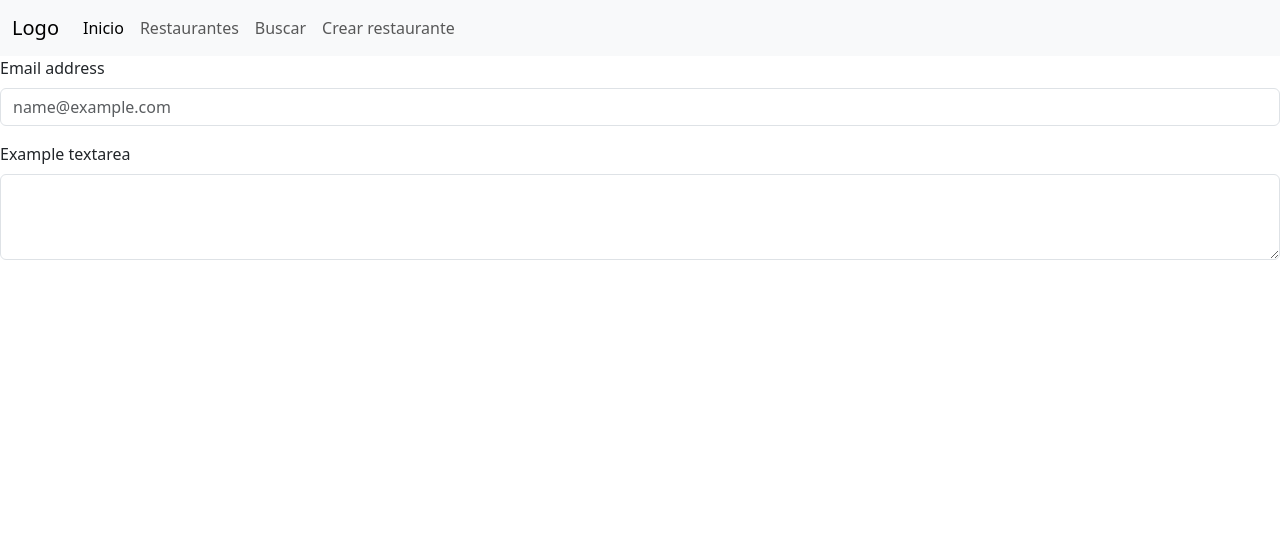
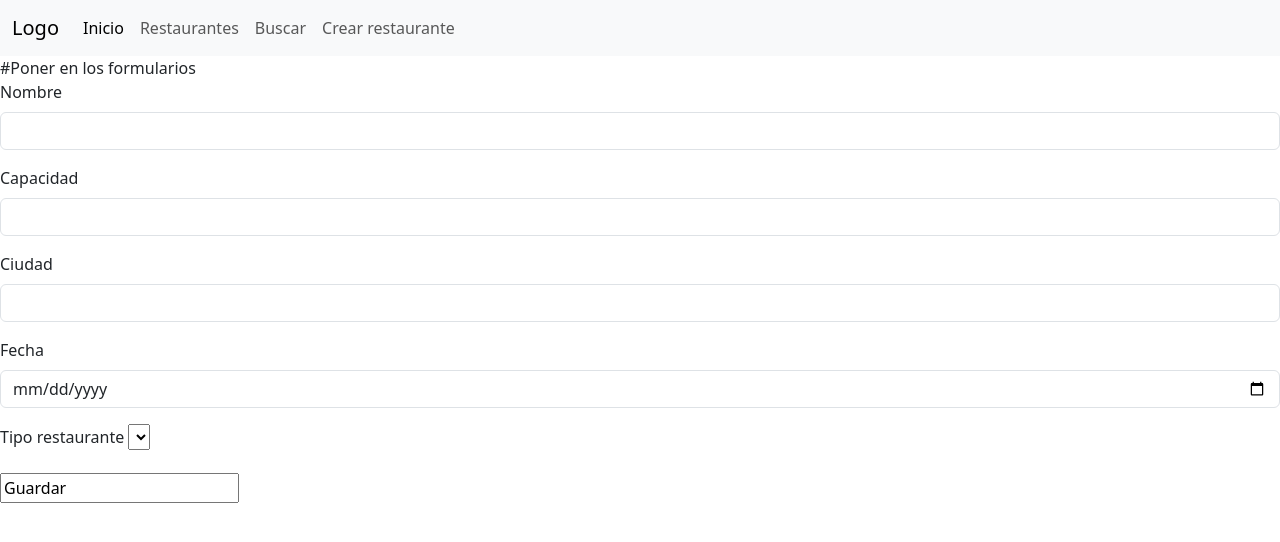
Before and after one commit to Pablo-R-B/PruebaDjango, a Django app: template templates/crear_restaurante.html in a window 1280 px wide. Shown: the top 542 px of the page. Run offline with Django 4.2, Linux system fonts and the light colour scheme; the template is opened without the code that fills it, so the values that code supplies are empty; some libraries are stand-ins or nearby versions.

Commit message:
14/04/2023

```diff
--- a/safaRest/urls.py
+++ b/safaRest/urls.py
@@ -13,6 +13,7 @@ urlpatterns = [
     path('decision/', views.decison, name='decision'),
     path('lista_lenguajes/', views.lista_lenguajes, name="lista_lenguajes"),
     path('buscar/', buscar_restaurante),
+    path('restaurantes/crear', crear_restaurante)
 
 
 
--- a/templates/Lista_restaurantes.html
+++ b/templates/Lista_restaurantes.html
@@ -20,7 +20,7 @@
       <th>{{ rest.nombre }}</th>
       <th>{{ rest.capacidad}}</th>
       <th>{{ rest.tipo }}</th>
-      <th>{{ rest.fecha_fundacion}}</th>
+      <th>{{ rest.fecha_fundacion|date:'d/m/y'}}</th>
 
   </tr>
   </tbody>
--- a/templates/crear_restaurante.html
+++ b/templates/crear_restaurante.html
@@ -1,14 +1,37 @@
 {% include "header.html" %}
 <body>
-<form action="safaRest/crear_restaurante" method="post">
-<div class="mb-3">
-  <label for="exampleFormControlInput1" class="form-label">Email address</label>
-  <input type="email" class="form-control" id="exampleFormControlInput1" placeholder="name@example.com">
+<form action="/safaRest/restaurantes/crear" method="post">
+
+        {% csrf_token %} #Poner en los formularios
+    <div class="mb-3">
+        <label for="nombre" class="form-label">Nombre</label>
+        <input class="form-control" id="nombre" name="nombre" type="text" class="form-control">
+    </div>
+
+    <div class="mb-3">
+        <label for="ciudad" class="form-label">Capacidad</label>
+        <input class="form-control" id="capacidad" name="capacidad" type="number" class="form-control">
+    </div>
+     <div class="mb-3">
+        <label for="ciudad" class="form-label">Ciudad</label>
+        <input class="form-control" id="ciudad" name="ciudad" type="text" class="form-control">
+    </div>
+     <div class="mb-3">
+        <label for="fecha" class="form-label">Fecha</label>
+        <input class="form-control" id="fecha" name="fecha" type="date" class="form-control">
+    </div>
+     <div class="mb-3">
+        <label for="tipo_restaurante" class="form-label">Tipo restaurante</label>
+        <select id="tipo_restaurante" name="tipo_restaurante">
+            {% for tipo in tipos_restaurantes %}
+                <option value="{{ tipo }}">{{ tipo }}</option> #tipo.mostrar_tipo
+            {% endfor %}
+
+        </select>
+    </div>
+<div>
+    <input type="=submit" value="Guardar">
 </div>
-<div class="mb-3">
-  <label for="exampleFormControlTextarea1" class="form-label">Example textarea</label>
-  <textarea class="form-control" id="exampleFormControlTextarea1" rows="3"></textarea>
-</div>
-    </form>
+</form>
 </body>
 </html>
```
Also changed, not shown: safaRest/models.py (+35 -0 lines), safaRest/views.py (+13 -0 lines).
